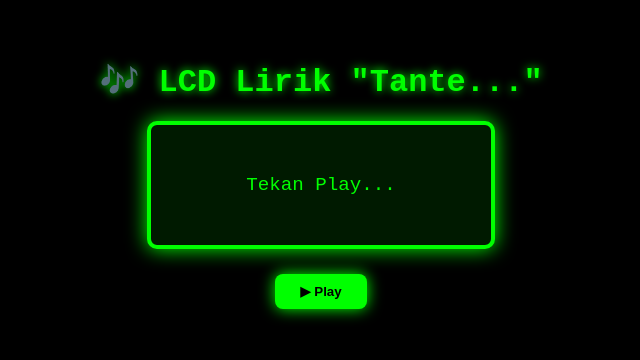
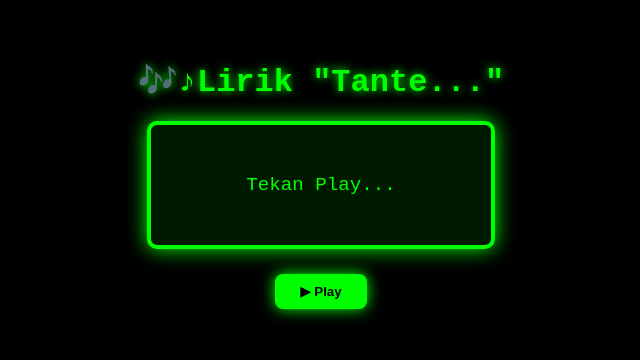
Before and after one commit to The-Zehyper/LirikLagu, a plain HTML site: page index.html in a window 1280 px wide. Shown: the part 234-594 px from the top of the page, without its empty margins (319-959 px from the left). Drawn offline with Linux system fonts and the light colour scheme.

Commit message:
Update lagu index.html
update lirik

```diff
--- a/index.html
+++ b/index.html
@@ -60,7 +60,7 @@
 </head>
 <body>
 
-  <h1>🎶 LCD Lirik "Tante..."</h1>
+  <h1>🎶♪Lirik "Tante..."</h1>
   <div id="lcd">Tekan Play...</div>
   <button id="playBtn">▶ Play</button>
 
```
